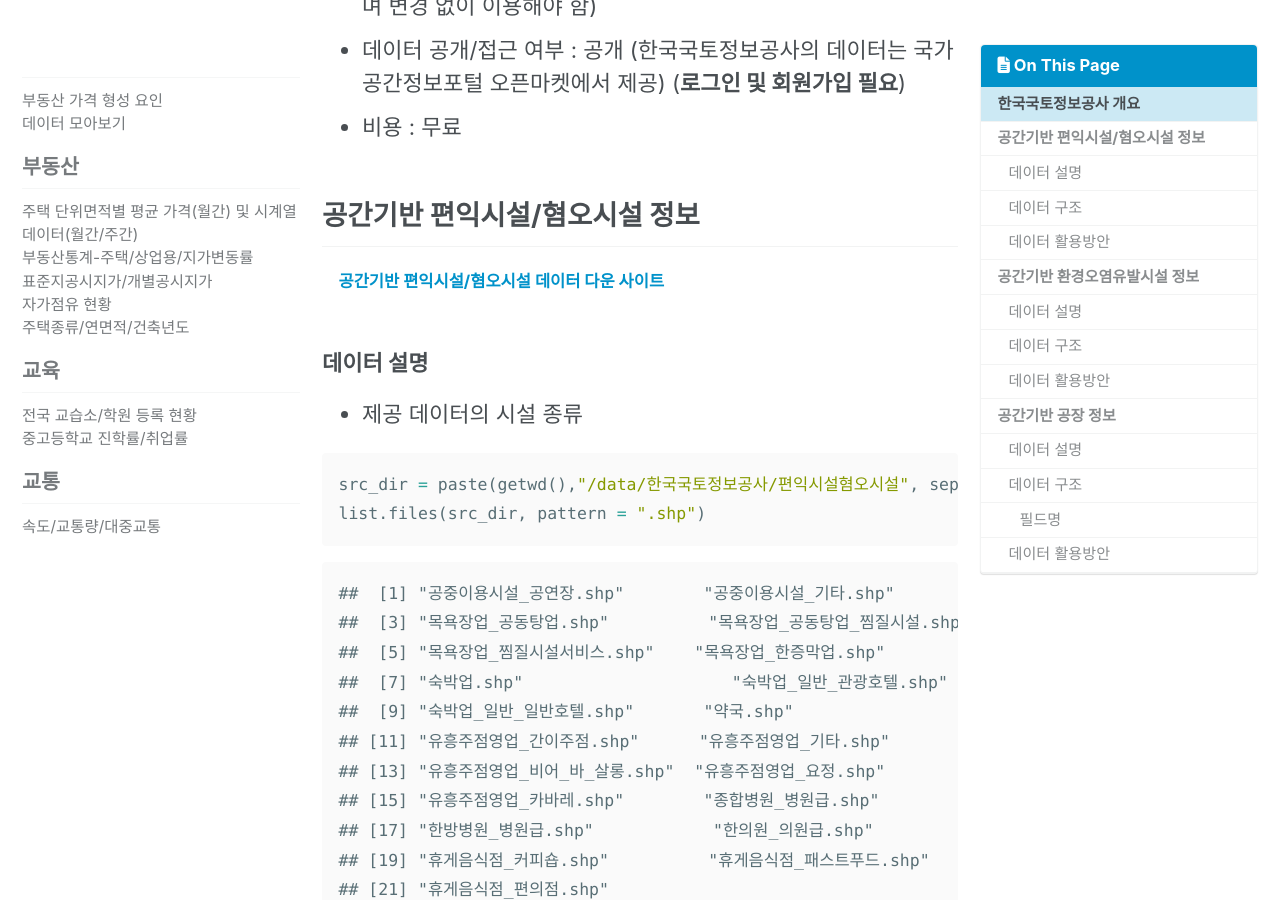
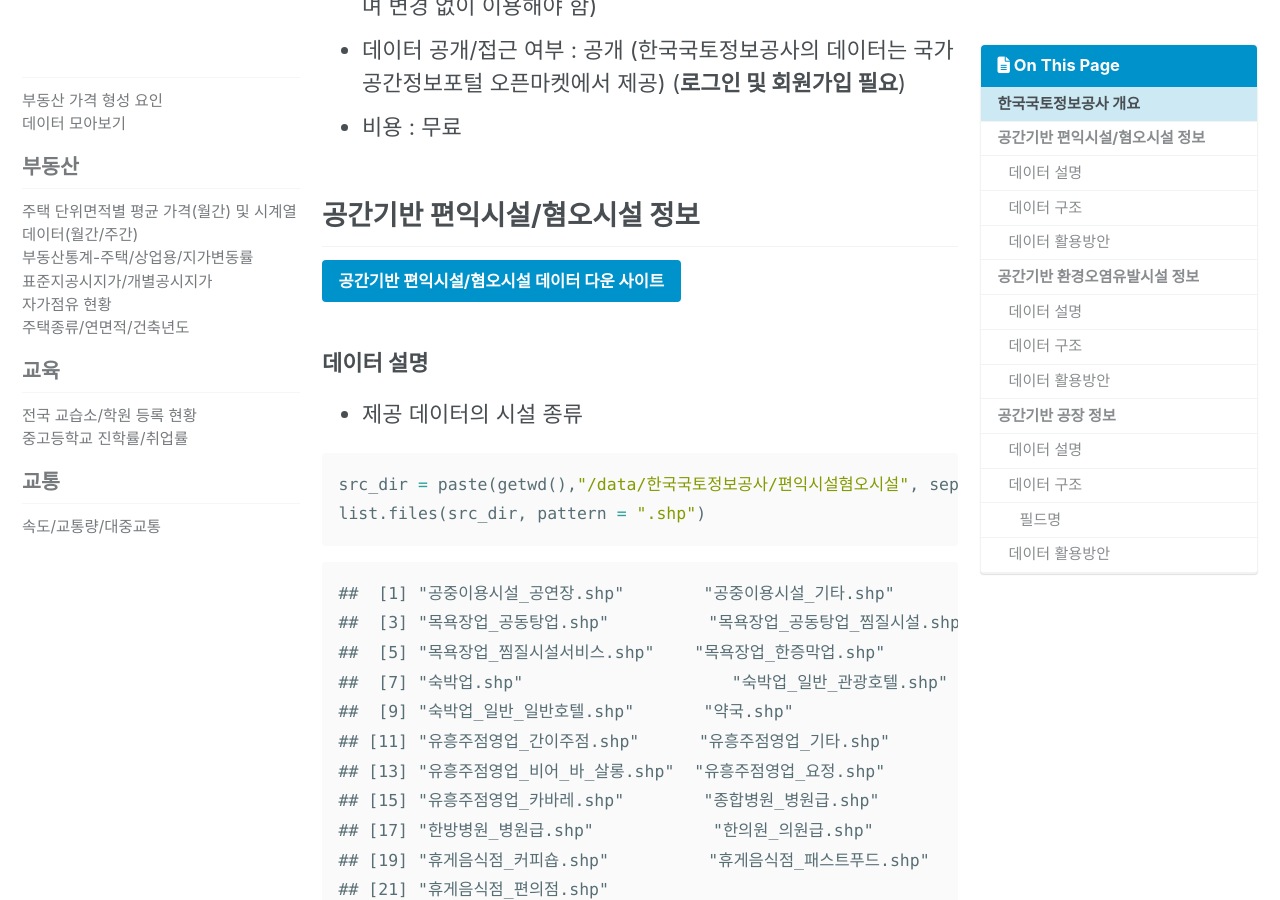
Before and after one commit to nseunghee97/real-estate-public-data, a Jekyll site: the page built from _posts/2019-08-28-한국국토정보공사.md, in a window 1280 px wide and 900 px high, scrolled down 417 px. Built offline with Jekyll 4.4.1, drawn with Linux system fonts in a browser that asks for light colours; cached includes are drawn as plain includes; nearby versions of some CDN libraries.

```diff
--- a/_posts/2019-08-28-한국국토정보공사.md
+++ b/_posts/2019-08-28-한국국토정보공사.md
@@ -26,7 +26,7 @@ permalink: /infra/lx/
 ## 공간기반 편익시설/혐오시설 정보
 
 [공간기반 편익시설/혐오시설 데이터 다운 사이트](http://data.nsdi.go.kr/dataset/14691){: .btn
-.btn–info}
+.btn--info}
 
 ### 데이터 설명
 
@@ -98,7 +98,7 @@ str(pharm)
 ## 공간기반 환경오염유발시설 정보
 
 [공간기반 환경오염유발시설 데이터 다운 사이트](http://data.nsdi.go.kr/dataset/14696){: .btn
-.btn–info}
+.btn--info}
 
 ### 데이터 설명
 
@@ -161,7 +161,7 @@ str(env)
 ## 공간기반 공장 정보
 
 [공간기반 공장 데이터 다운 사이트](http://data.nsdi.go.kr/dataset/14724){: .btn
-.btn–info}
+.btn--info}
 
 ### 데이터 설명
 
```
